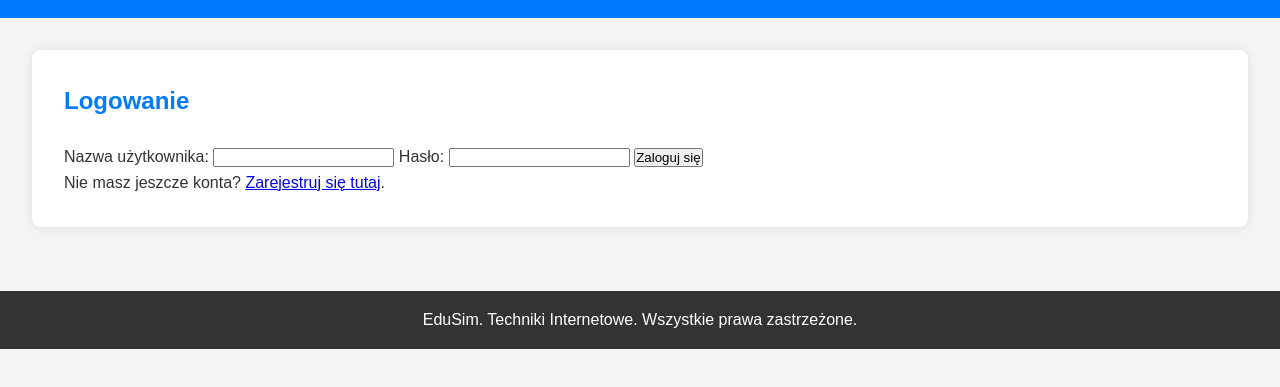
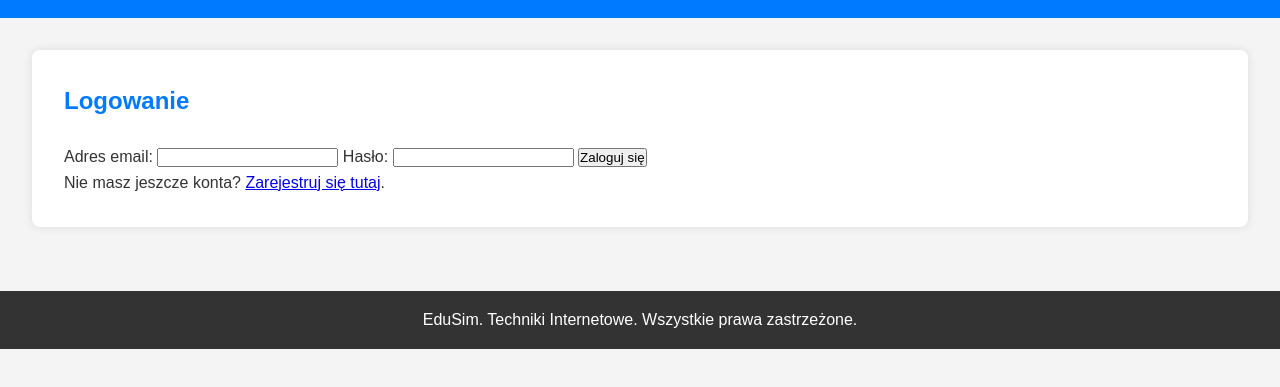
Before and after one commit to maikelele/edusim, a plain HTML site: page public/login.html in a window 1280 px wide. Shown: the part 91-478 px from the top of the page. Drawn offline with Linux system fonts and the light colour scheme.

Commit message:
Change 'username' id into 'email' id, deleted onclick function

```diff
--- a/public/login.html
+++ b/public/login.html
@@ -25,13 +25,13 @@
         <article>
             <h2>Logowanie</h2>
             <form action="/login" method="post">
-                <label for="username">Nazwa użytkownika:</label>
-                <input type="text" id="username" name="username" required>
+                <label for="email">Adres email:</label>
+                <input type="text" id="email" name="email" required>
 
                 <label for="password">Hasło:</label>
                 <input type="password" id="password" name="password" required>
 
-                <button type="submit" onclick="login()">Zaloguj się</button>
+                <button type="submit">Zaloguj się</button>
             </form>
             <p>Nie masz jeszcze konta? <a href="register.html">Zarejestruj się tutaj</a>.</p>
         </article>
```
